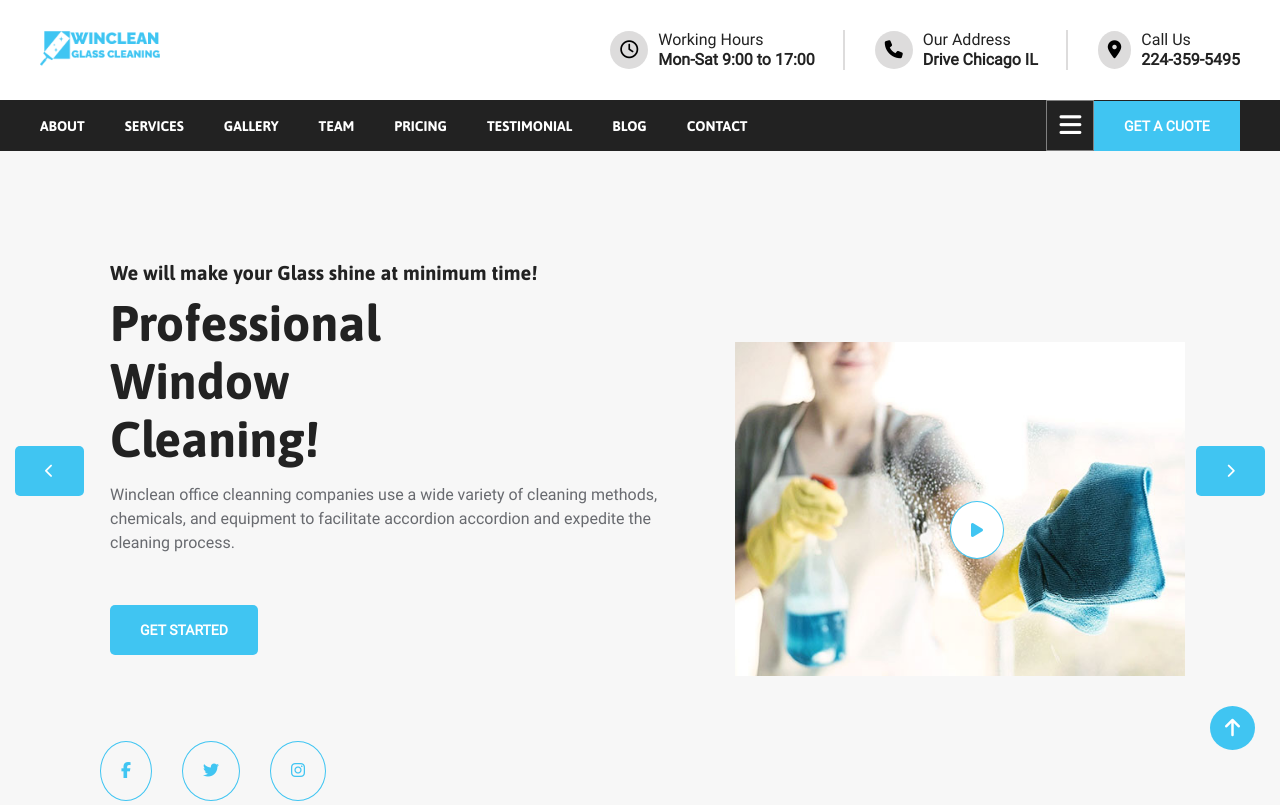
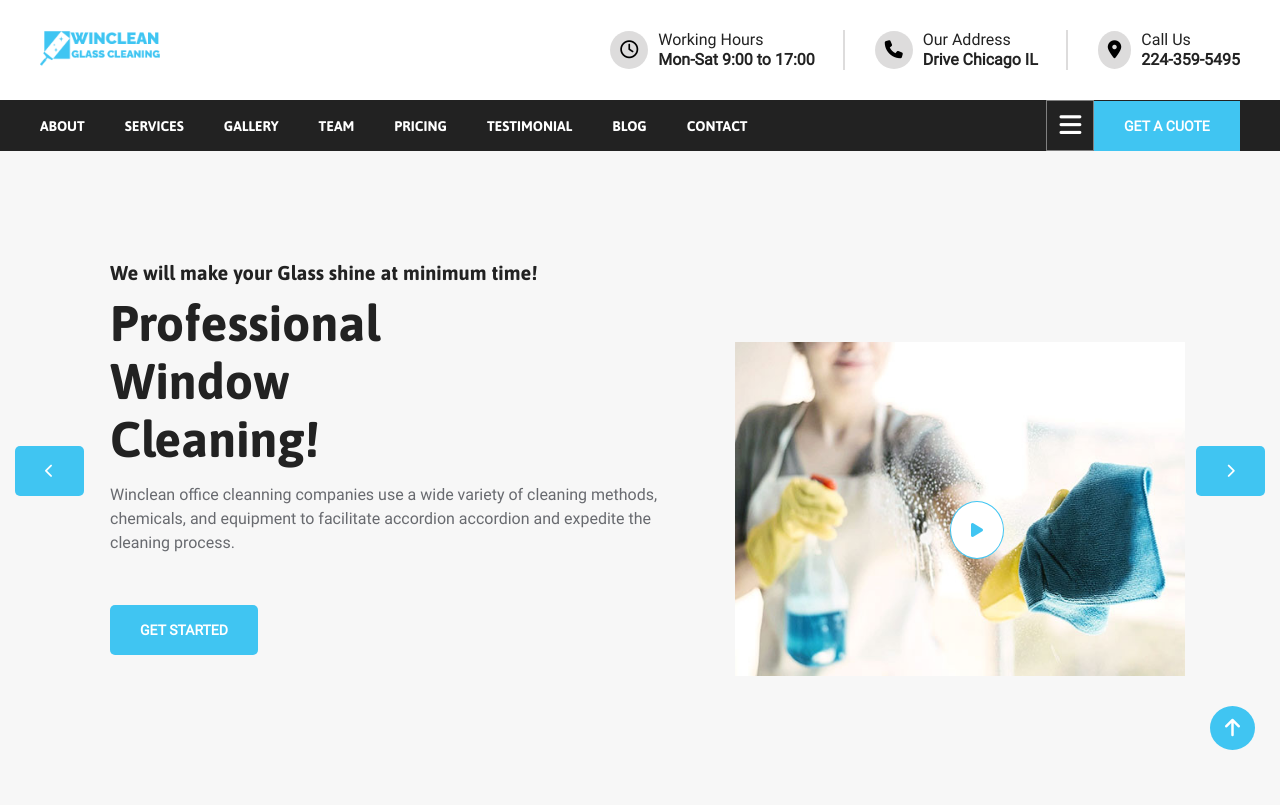
Before and after one commit to SariMelina/Cleaning-Services, a plain HTML site: page index.html in a window 1280 px wide. Shown: the top 805 px of the page. Drawn offline with nearby package versions, Linux system fonts and the light colour scheme.

Commit message:
organizing files

```diff
--- a/index.html
+++ b/index.html
@@ -6,7 +6,7 @@
     <meta name="viewport" content="width=device-width, initial-scale=1.0">
     <script src="https://kit.fontawesome.com/432f8cf6d7.js" crossorigin="anonymous"></script>
     <script src="https://code.jquery.com/jquery-3.5.1.min.js"></script>
-    <script type="text/javascript" src="jquery.tinycarousel.js"></script>
+    <script type="text/javascript" src="./js/jquery.tinycarousel.js"></script>
     <link rel="stylesheet" href="./styles/index.css">
     <link rel="stylesheet" href="./styles/header.css">
     <link rel="stylesheet" href="./styles/navbar.css">
@@ -125,17 +125,6 @@
                     </figure>
                 </article>
             </div>
-            <div class="redes-section1">
-                <a href="#">
-                    <i class="fab fa-facebook-f"></i>
-                </a>
-                <a href="#">
-                    <i class="fab fa-twitter"></i>
-                </a>
-                <a href="#">
-                    <i class="fab fa-instagram"></i>
-                </a>
-            </div>
         </div>
     </section>
     <section id="modal" class="modalconte">
--- a/styles/section1.css
+++ b/styles/section1.css
@@ -52,26 +52,6 @@
     top: calc(45% - 20px);
     right: 15px;
 }
-.intro .redes-section1 {
-    position: absolute;
-    left: calc(5%);
-    bottom: 0;
-    display: flex;
-    flex-wrap: wrap;
-    gap: 30px;
-}
-.intro .redes-section1 a:hover {
-    background-color: var(--blueColor);
-    color: white;
-    transition: .4s;
-}
-.intro .redes-section1 a {
-    color: var(--blueColor);
-    text-decoration: none;
-    border:var(--blueColor) 1px solid;
-    padding: 20px;
-    border-radius: 50%;
-}
 .intro .formato-para-play:hover {
     color: white;
     background-color: var(--blueColor);
```
Also changed, not shown: js/jquery.tinycarousel.js (renamed from jquery.tinycarousel.js).
